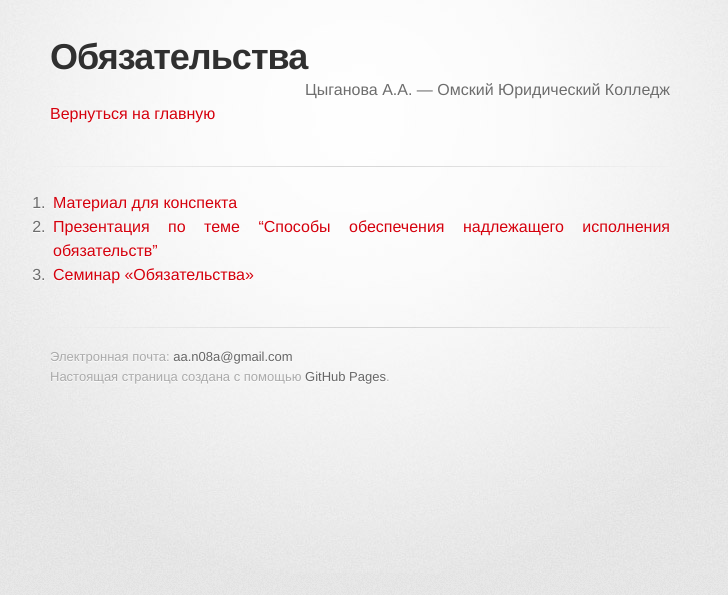
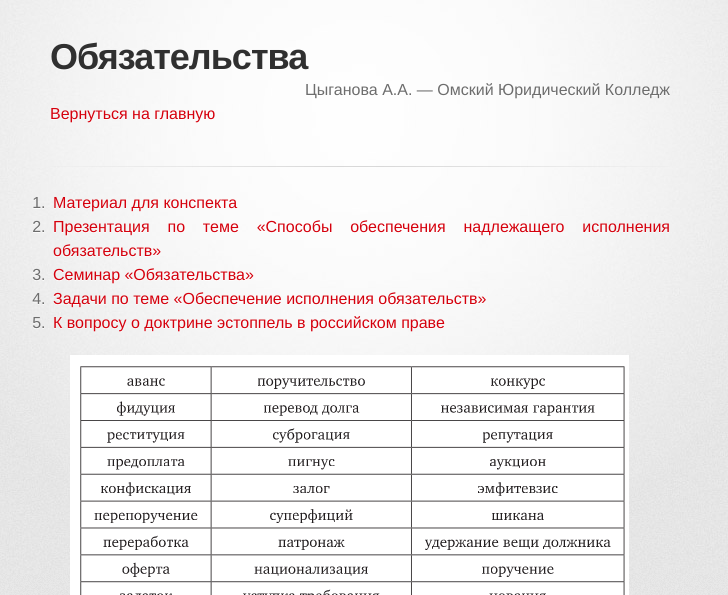
Before and after one commit to a-nova/a-nova.github.io, a Jekyll site: the page built from _lessons/12.md, in a window 1280 px wide, cut to the strip 0-595 px from the top of the page. Shown: the whole strip, without its empty margins (280-1008 px from the left). Built offline with Jekyll 4.4.1, drawn with Linux system fonts in a browser that asks for light colours; some web fonts are replaced.

Commit message:
add files for seminar

```diff
--- a/_lessons/12.md
+++ b/_lessons/12.md
@@ -6,5 +6,9 @@ layout: page
 ---
 
 1. [Материал для конспекта](./Суханов_на_конспект.pdf)
-2. [Презентация по теме "Способы обеспечения надлежащего исполнения обязательств"](./12/lec-obesp-pres.pdf)
+2. [Презентация по теме «Способы обеспечения надлежащего исполнения обязательств»](./12/lec-obesp-pres.pdf)
 3. [Семинар «Обязательства»](./12/sem-obyaz.pdf)
+4. [Задачи по теме «Обеспечение исполнения обязательств»](./12/zadachi-obesp.docx)
+5. [К вопросу о доктрине эстоппель в российском праве](./12/estoppel.pdf)
+
+![](./12/terms.png)
```
Also changed, not shown: _lessons/12/terms.png (added), 2 other files.
